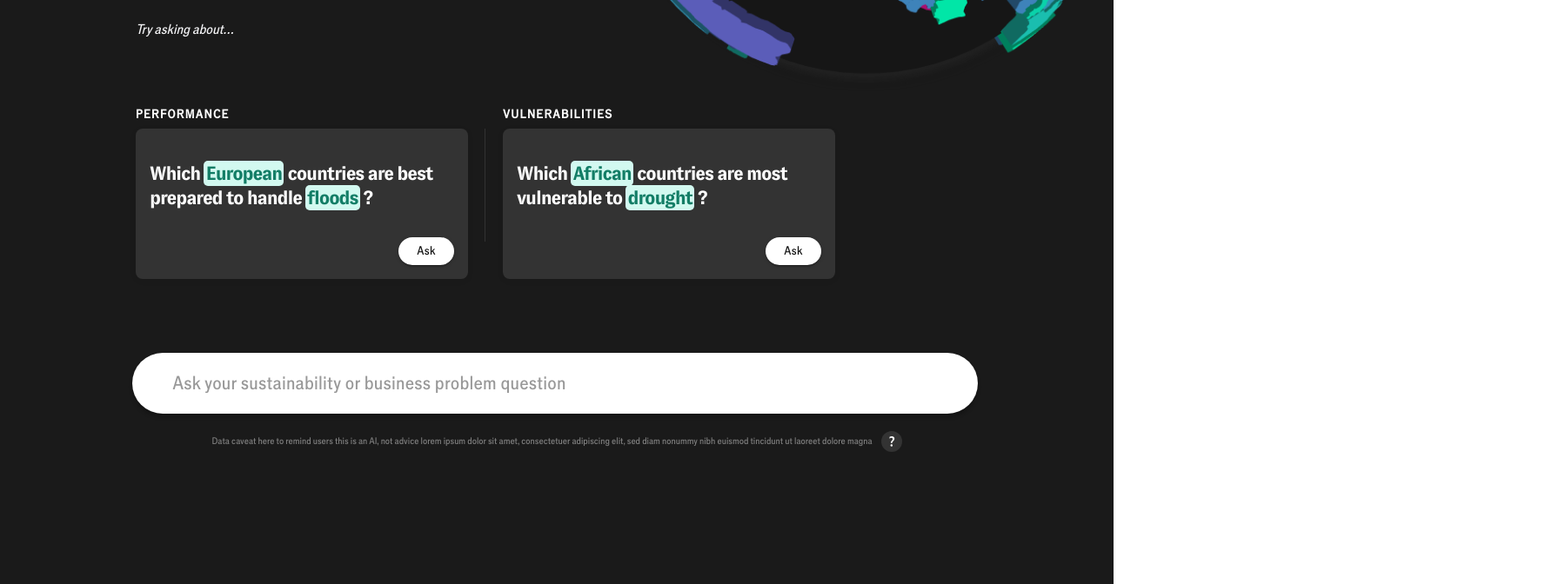
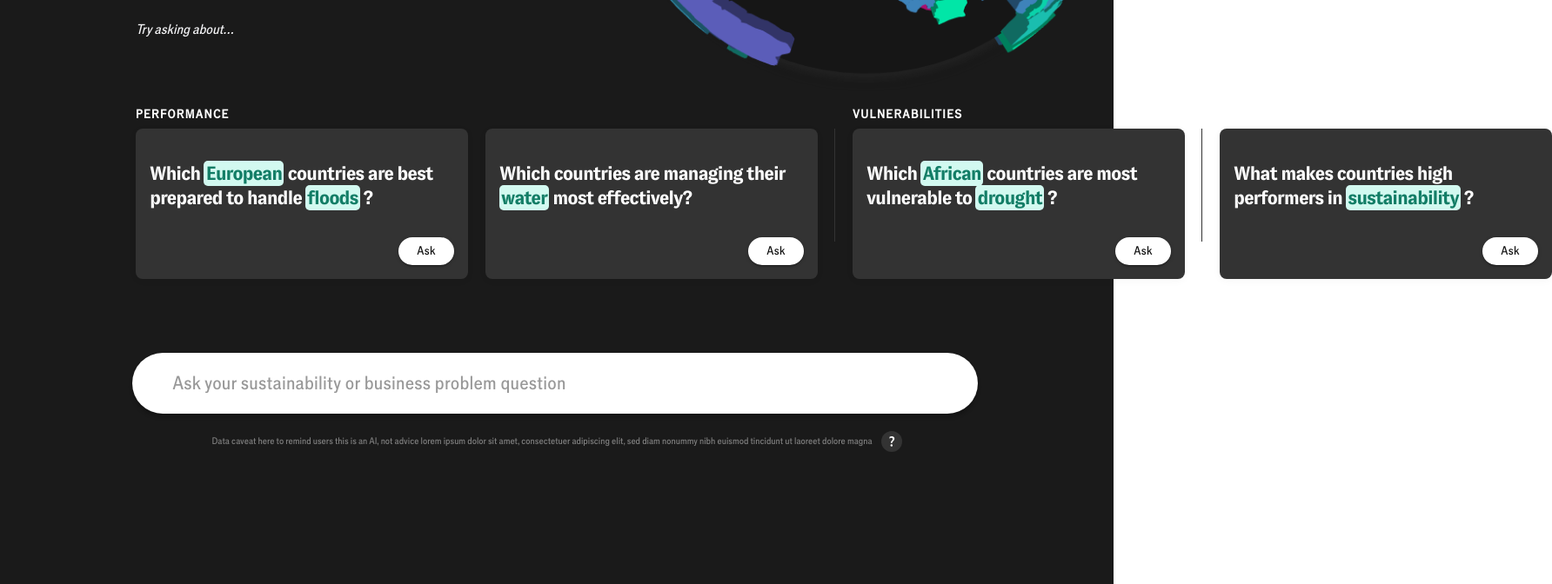
Before and after one commit to shrikant-economist/sustainability-atlas, a React (Vite) app: page / in a window 1280 px wide. Shown: the part 460-1132 px from the top of the page at 87% size, 1784 px wide, since content can reach past the window. Built offline with nearby package versions, Linux system fonts and the light colour scheme.

Commit message:
fixes ui on home"

```diff
--- a/src/components/cardGallery/AtlasCardGallery.tsx
+++ b/src/components/cardGallery/AtlasCardGallery.tsx
@@ -2,7 +2,7 @@ import './AtlasCardGallery.css';
 import AtlasCard from '../card/AtlasCard';
 
 const AtlasCardGallery = () => {
-  const prompts: { [key: string]: { prompt: any }[] } = {
+  const prompts: { [key: string]: { prompt: unknown }[] } = {
     PERFORMANCE: [
       {
         prompt: (
@@ -13,9 +13,10 @@ const AtlasCardGallery = () => {
           </p>
         ),
       },
-      // {
-      //   prompt: 'Which countries are managing their water most effectively?',
-      // },
+      {
+        prompt:
+          <p>Which countries are managing their <span className="card-overlay-text">water</span> most effectively?</p>,
+      },
     ],
     VULNERABILITIES: [
       {
@@ -28,11 +29,11 @@ const AtlasCardGallery = () => {
         ),
       },
     ],
-    // DRIVERS: [
-    //   {
-    //     prompt: 'What makes countries high performers in sustainability?',
-    //   },
-    // ],
+    DRIVERS: [
+      {
+        prompt: <p>What makes countries high performers in <span className="card-overlay-text">sustainability</span> ?</p>,
+      },
+    ],
   };
 
   return (
--- a/src/pages/Home.tsx
+++ b/src/pages/Home.tsx
@@ -1,9 +1,9 @@
 import React, { lazy, useState } from 'react';
 import { useTranslation } from 'react-i18next';
 import './Home.css';
-import imageUrl from './../assets/images/Intro 2.svg';
+// import imageUrl from './../assets/images/Intro 2.svg';
 import AtlasCardGallery from '../components/cardGallery/AtlasCardGallery';
-import atlasimage from './../assets/images/60bc6e343b275bcafaba53463049d6ba.png'
+import atlasimage from './../assets/images/globe.png'
 const AtlasImage = lazy(() => import('./../components/AtlasImage'));
 const AtlasSearchBox = lazy(() => import('../components/searchBox/AtlasSearchBox'));
 const AtlasTitleText = lazy(
```
Also changed, not shown: src/assets/images/globe.png (renamed from src/assets/images/60bc6e343b275bcafaba53463049d6ba.png).
